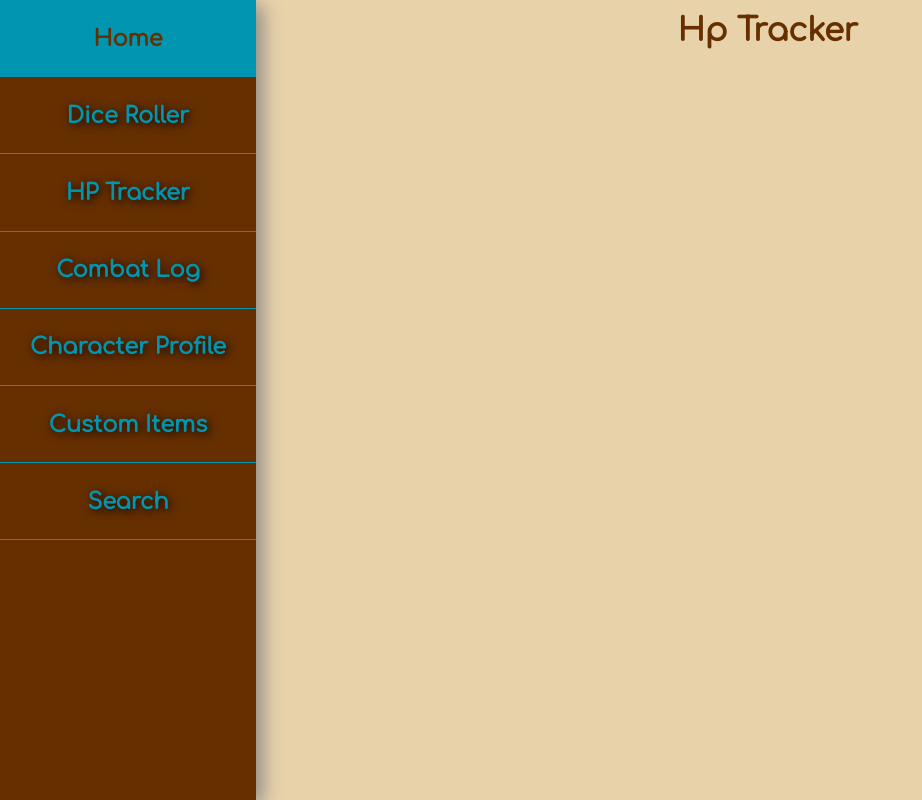
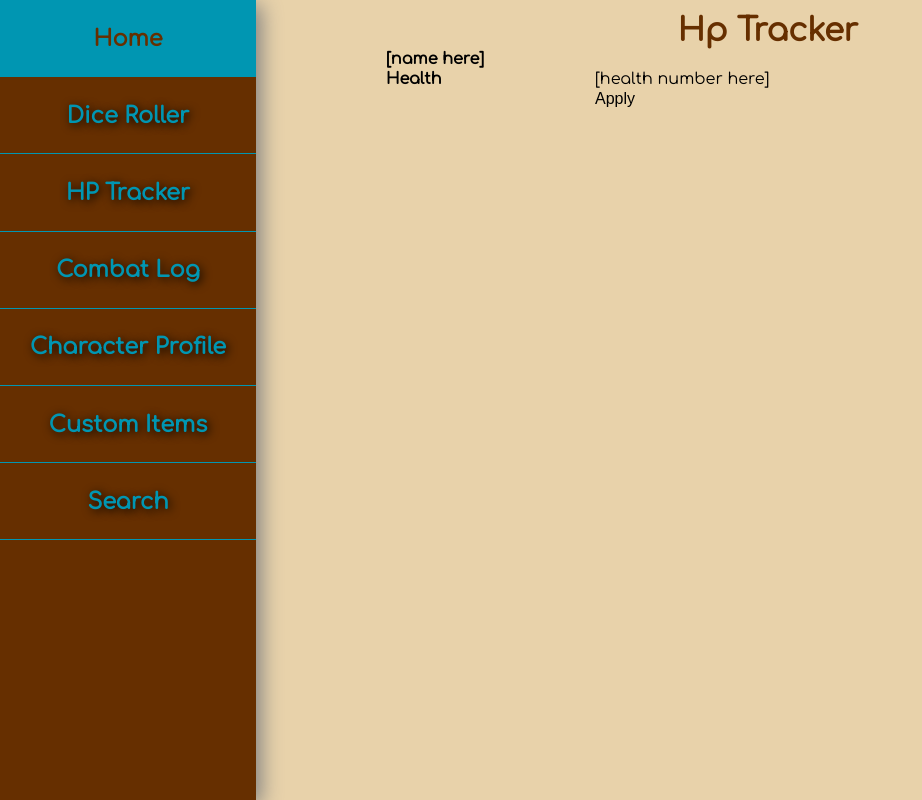
Before and after one commit to Krixium/dnd-assistant, a React (Create React App) app: page /hp in a window 1280 px wide. Shown: the whole page, without its empty margins (0-922 px from the left). Built offline with nearby package versions, Linux system fonts and the light colour scheme.

Commit message:
Implemented template for unit frames

```diff
--- /dev/null
+++ b/src/hp/controller/HpTrackerController.js
@@ -0,0 +1,17 @@
+import React, { Component } from 'react';
+
+// Components
+import UnitFrameComponent from 'hp/view/UnitFrameComponent.js';
+
+class HpTrackerController extends Component {
+  render() {
+    return (
+      <div>
+        <h1>Hp Tracker</h1>
+        <UnitFrameComponent />
+      </div>
+    );
+  }
+}
+
+export default HpTrackerController;
--- /dev/null
+++ b/src/hp/view/UnitFrameComponent.js
@@ -0,0 +1,27 @@
+import React, { Component } from 'react';
+
+class UnitFrameComponent extends Component {
+  render() {
+    return (
+      <div>
+        <table>
+          <tbody>
+            <tr>
+              <td colspan='2'><h3>[name here]</h3></td>
+            </tr>
+            <tr>
+              <td><h3>Health</h3></td>
+              <td>[health number here]</td>
+            </tr>
+            <tr>
+              <td><input type='text' /></td>
+              <td><button type='button'>Apply</button></td>
+            </tr>
+          </tbody>
+        </table>
+      </div>
+    );
+  }
+}
+
+export default UnitFrameComponent;
--- a/src/res/pageIndex.js
+++ b/src/res/pageIndex.js
@@ -4,6 +4,7 @@ import React from 'react';
 // Components
 import Home from 'home/view/home.js';
 import SearchController from 'search/controller/SearchController.js';
+import HpTrackerController from '../hp/controller/HpTrackerController';
 
 const pageIndex = {
   home: {
@@ -19,7 +20,7 @@ const pageIndex = {
   hp: {
     name: 'HP Tracker',
     link: '/hp',
-    component: (props) => <h1>Hp Tracker</h1>
+    component: HpTrackerController
   },
   log: {
     name: 'Combat Log',
```
